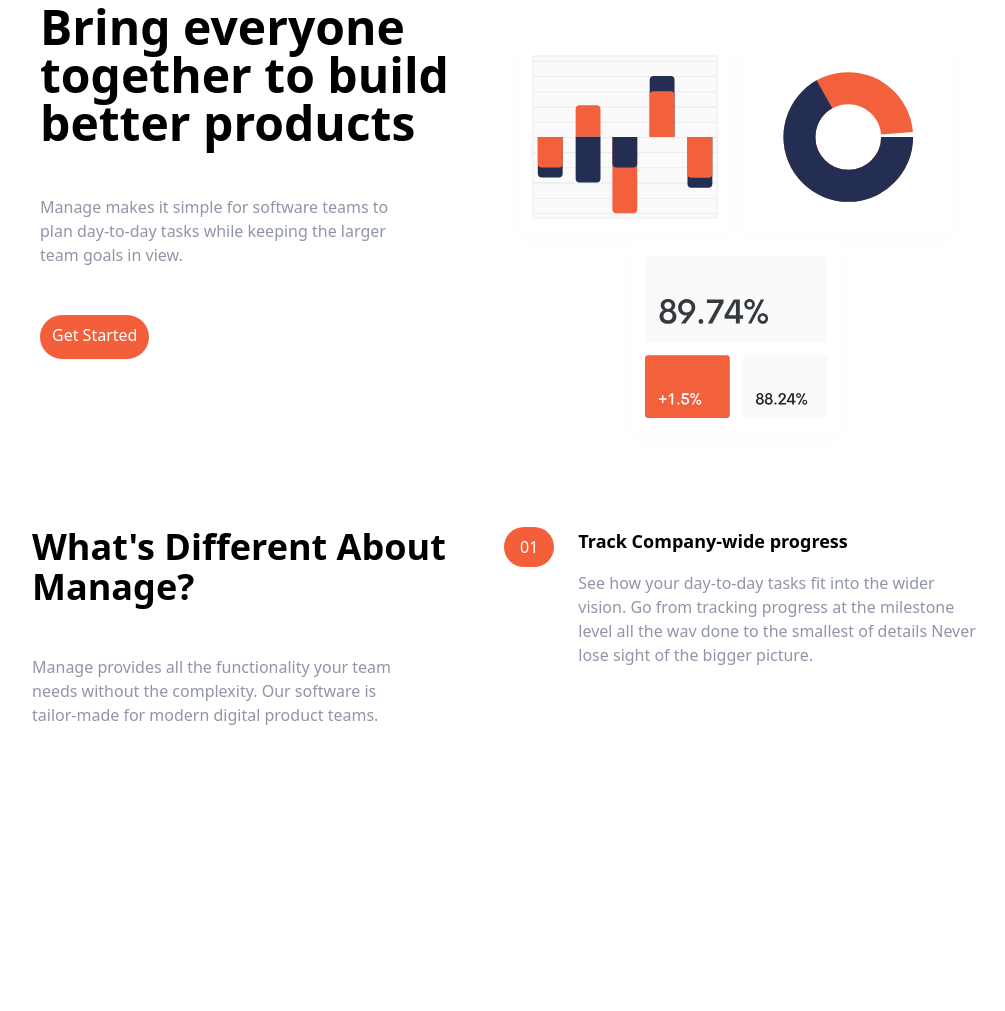
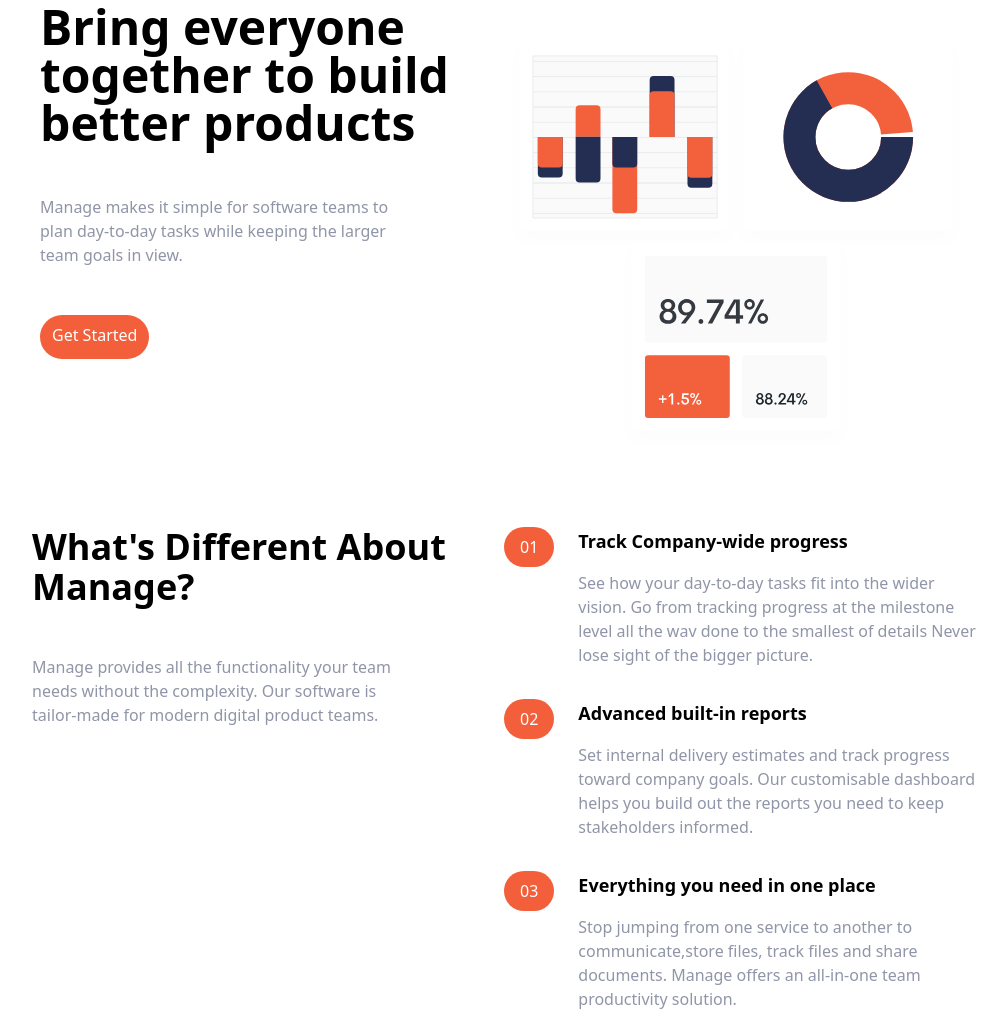
Before and after one commit to thehero1z/manage, a website: page index.html in a window 1280 px wide. Shown: the part 129-1140 px from the top of the page, without its empty margins (136-1141 px from the left). Before the commit the page ends 856 px from the top, so only its background shows below. Drawn offline with Linux system fonts and the light colour scheme.

Commit message:
feature list commit

```diff
--- a/index.html
+++ b/index.html
@@ -70,9 +70,9 @@
     <div class="px-4 py-2 text-white rounded-full bg-brightRed">
       01
     </div>
-    <div class="h3 text-base font-bold md:mb-4 md:hidden">
+    <h3 class="text-base font-bold md:mb-4 md:hidden">
       Track Company-wide progress
-    </div>
+    </h3>
     </div>
   </div>
   <div>
@@ -85,10 +85,48 @@
   </p>
 </div>
  </div>
-
-       </div>
+  <!-- item 2 -->
+  <div class="flex flex-col space-y-3 md:space-y-0 md:space-x-6 md:flex-row">
+    <!-- item heading -->
+    <div class="rounded-l-full bg-brightRedSupLight md:bg-transparent">
+      <div class="flex items-center space-x-3">
+      <div class="px-4 py-2 text-white rounded-full bg-brightRed">
+        02
+      </div>
+      <h3 class="text-base font-bold md:mb-4 md:hidden">
+        Advanced built-in reports
+      </h3>
+      </div>
+    </div>
+    <div>
+    <h3 class="hidden mb-4 text-lg font-bold md:block"> Advanced built-in reports</h3>
+    <p class="text-darkGrayishBlue">
+      Set internal delivery estimates and track progress toward
+      company goals. Our customisable dashboard helps you build out the reports you need to keep stakeholders informed.
+    </p>
+  </div>
+   </div>
+   <!-- item 2 -->
+  <div class="flex flex-col space-y-3 md:space-y-0 md:space-x-6 md:flex-row">
+    <!-- item heading -->
+    <div class="rounded-l-full bg-brightRedSupLight md:bg-transparent">
+      <div class="flex items-center space-x-3">
+      <div class="px-4 py-2 text-white rounded-full bg-brightRed">
+        03
+      </div>
+      <h3 class="text-base font-bold md:mb-4 md:hidden">
+        Everything you need in one place
+      </h3>
+      </div>
+    </div>
+    <div>
+    <h3 class="hidden mb-4 text-lg font-bold md:block"> Everything you need in one place</h3>
+    <p class="text-darkGrayishBlue">
+      Stop jumping from one service to another to communicate,store files, track files and share documents. Manage offers an all-in-one team productivity solution.
+    </p>
+  </div>
+    </div>
     </div>
   </section>
-
 </body>
 </html>
```
